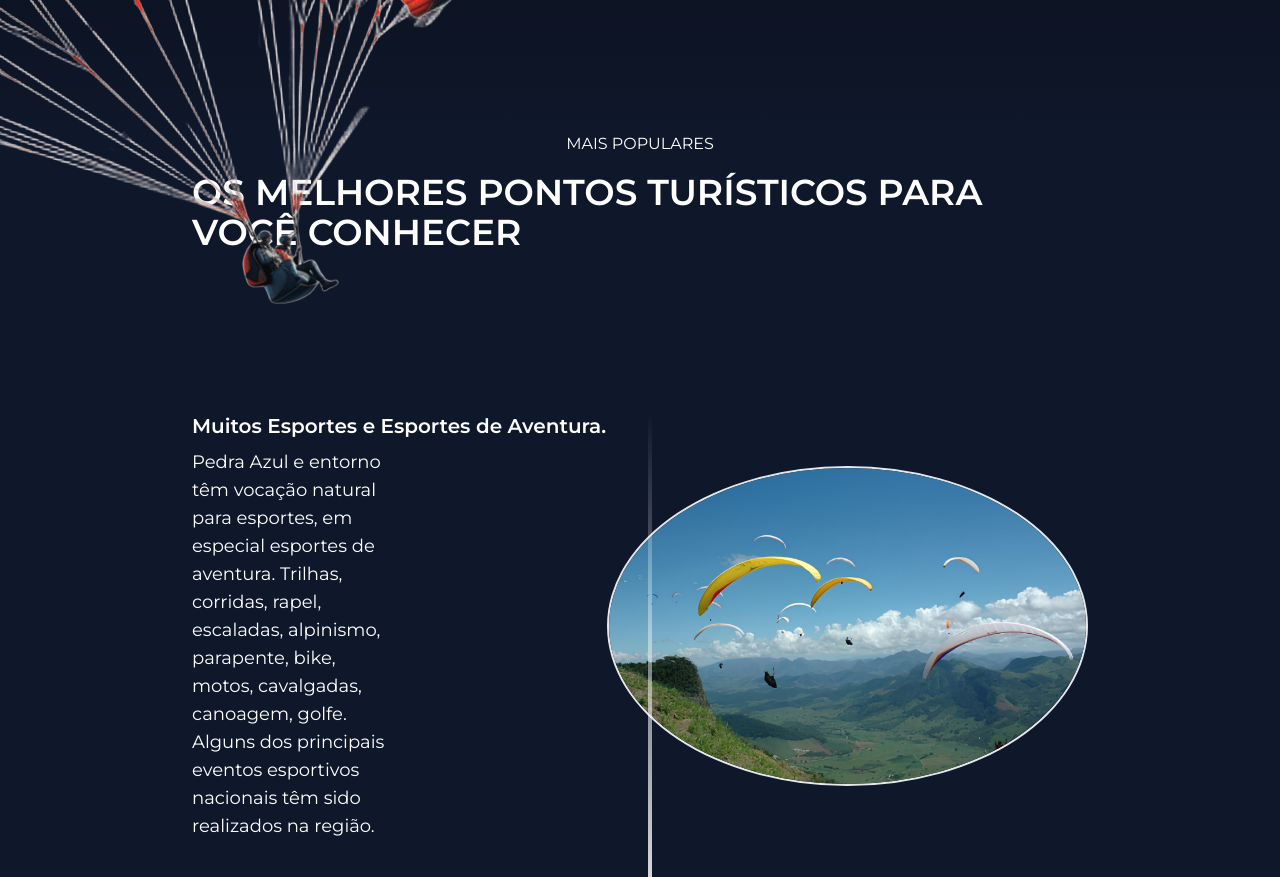
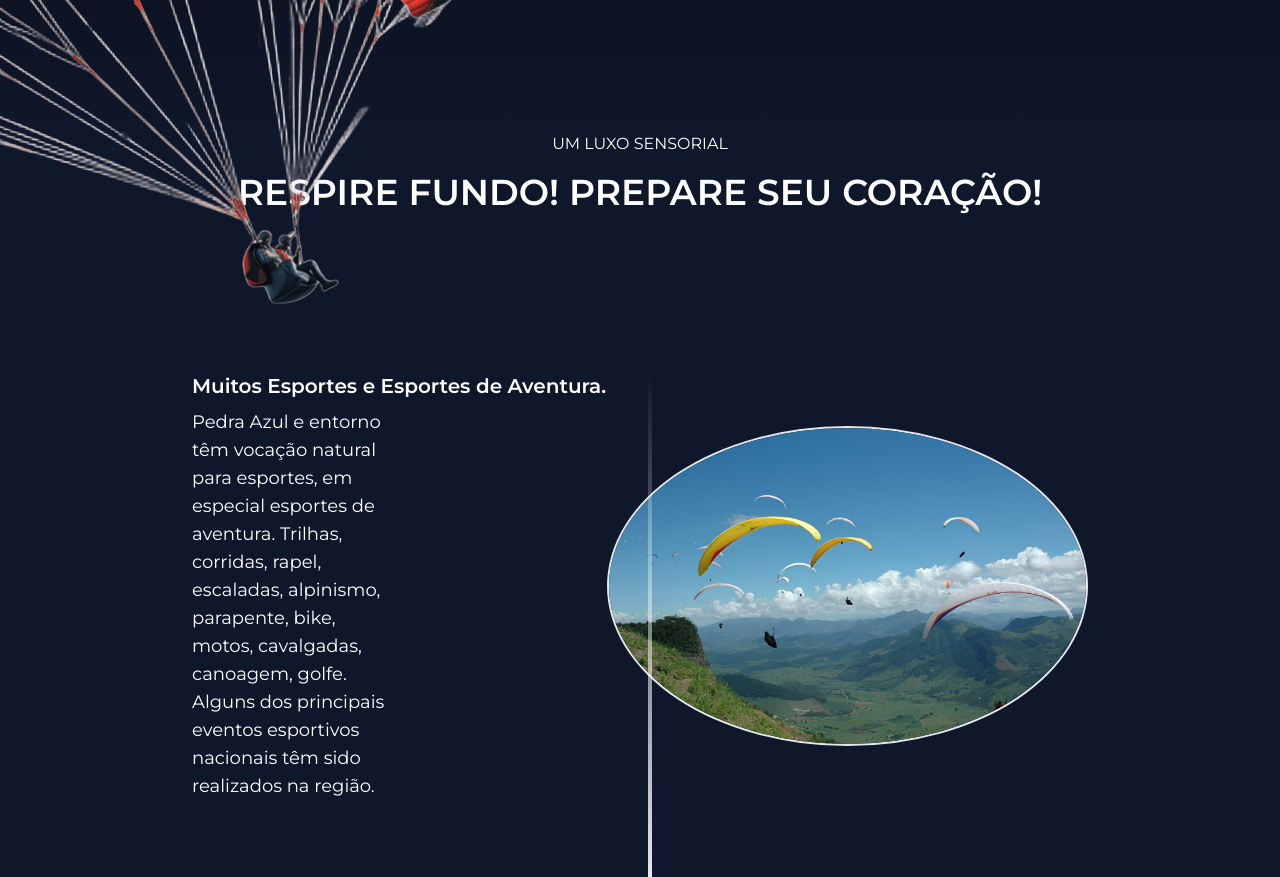
Before and after one commit to EduardoRocha234/landing-page-pedra-azul, a plain HTML site: page index.html in a window 1280 px wide. Shown: the part 1460-2337 px from the top of the page. Drawn offline with nearby package versions, Linux system fonts and the light colour scheme.

Commit message:
alteranção no texto

```diff
--- a/index.html
+++ b/index.html
@@ -115,9 +115,9 @@
 					<div
 						class="flex flex-col items-center justify-center gap-4 w-full h-full text-white"
 					>
-						<span>MAIS POPULARES </span>
+						<span>UM LUXO SENSORIAL </span>
 						<h1 class="text-4xl font-semibold">
-							OS MELHORES PONTOS TURÍSTICOS PARA VOCÊ CONHECER
+							RESPIRE FUNDO! PREPARE SEU CORAÇÃO!
 						</h1>
 						<div class="mt-[9rem] w-full h-full">
 							<div clas="relative">
@@ -219,7 +219,9 @@
 							<div
 								class="absolute w-full h-full flex justify-center items-center transition-all rounded-lg group-hover:backdrop-blur-sm"
 							>
-								<div class="bg-white hover:bg-slate-100 rounded-lg text-slate-800 px-3 py-2 hidden group-hover:block">
+								<div
+									class="bg-white hover:bg-slate-100 rounded-lg text-slate-800 px-3 py-2 hidden group-hover:block"
+								>
 									Ver Detalhes
 								</div>
 							</div>
@@ -239,7 +241,9 @@
 							<div
 								class="absolute w-full h-full flex justify-center items-center transition-all rounded-lg group-hover:backdrop-blur-sm"
 							>
-								<div class="bg-white hover:bg-slate-100 rounded-lg text-slate-800 px-3 py-2 hidden group-hover:block">
+								<div
+									class="bg-white hover:bg-slate-100 rounded-lg text-slate-800 px-3 py-2 hidden group-hover:block"
+								>
 									Ver Detalhes
 								</div>
 							</div>
@@ -259,7 +263,9 @@
 							<div
 								class="absolute w-full h-full flex justify-center items-center transition-all rounded-lg group-hover:backdrop-blur-sm"
 							>
-								<div class="bg-white hover:bg-slate-100 rounded-lg text-slate-800 px-3 py-2 hidden group-hover:block">
+								<div
+									class="bg-white hover:bg-slate-100 rounded-lg text-slate-800 px-3 py-2 hidden group-hover:block"
+								>
 									Ver Detalhes
 								</div>
 							</div>
@@ -279,7 +285,9 @@
 							<div
 								class="absolute w-full h-full flex justify-center items-center transition-all rounded-lg group-hover:backdrop-blur-sm"
 							>
-								<div class="bg-white hover:bg-slate-100 rounded-lg text-slate-800 px-3 py-2 hidden group-hover:block">
+								<div
+									class="bg-white hover:bg-slate-100 rounded-lg text-slate-800 px-3 py-2 hidden group-hover:block"
+								>
 									Ver Detalhes
 								</div>
 							</div>
```
